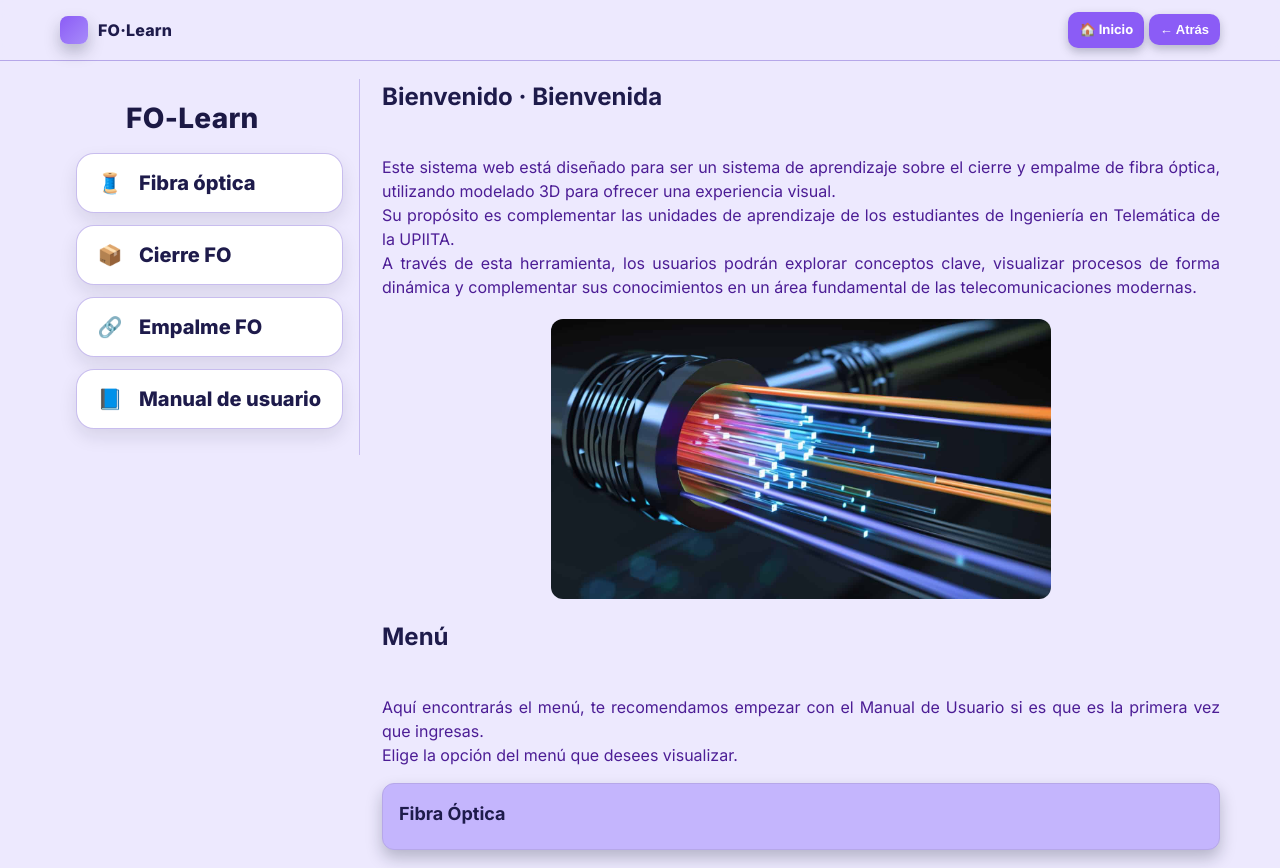
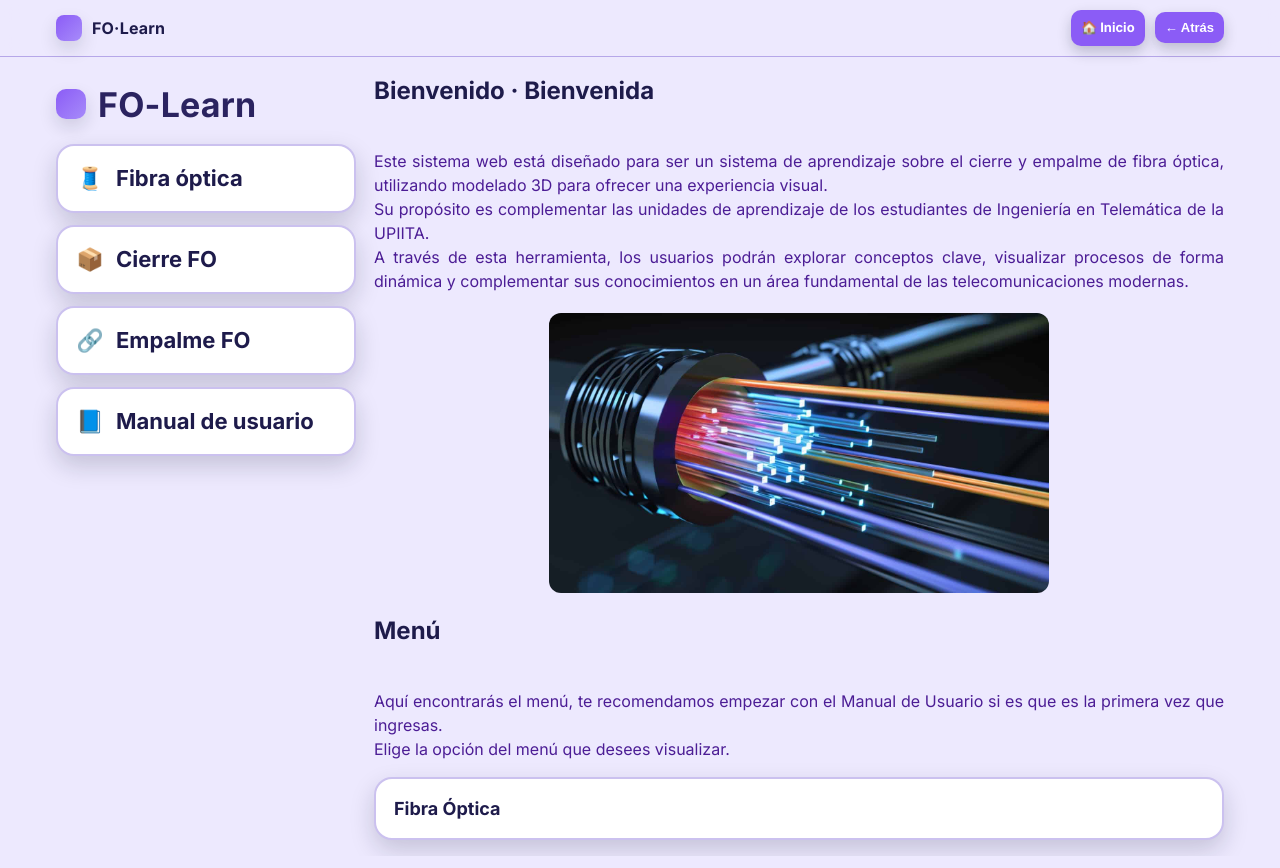
Before and after one commit to karla22rios/fo-learn, a Django app: page / in a window 1280 px wide. Run offline with Django 5.2, Linux system fonts and the light colour scheme; data comes from the database, SQL or seed files in the repository.

Commit message:
Agregamos sidebar2

```diff
--- a/static/css/site.css
+++ b/static/css/site.css
@@ -7,8 +7,11 @@
   --brand: #8B5CF6;
   --brand-light:#A78BFA;
   --line:  #B6A7E9;
-  --radius:12px;
-  --shadow:0 8px 16px rgba(15,23,42,0.25);
+
+  --radius:14px;
+  --shadow:0 10px 24px rgba(15,23,42,0.18);
+  --shadow-soft:0 8px 18px rgba(15,23,42,0.14);
+
   --font: "Inter", system-ui, -apple-system, Segoe UI, Roboto, "Helvetica Neue", Arial;
 }
 
@@ -26,14 +29,14 @@ body{
 .app-header{
   position:sticky; top:0; z-index:100;
   backdrop-filter:saturate(140%) blur(10px);
-  background: color-mix(in srgb, var(--bg) 90%, transparent);
+  background: color-mix(in srgb, var(--bg) 92%, transparent);
   border-bottom:1px solid var(--line);
 }
 
 .nav{
-  max-width:1200px; margin:0 auto; padding:12px 20px;
+  max-width:1200px; margin:0 auto; padding:10px 16px;
   display:flex; align-items:center; justify-content:space-between;
-  gap:16px;
+  gap:12px;
 }
 
 .brand{
@@ -41,41 +44,118 @@ body{
   text-decoration:none; color:var(--text);
 }
 .brand .logo{
-  width:28px; height:28px; border-radius:8px;
+  width:26px; height:26px; border-radius:8px;
   background:linear-gradient(135deg, var(--brand), var(--brand-light));
-  box-shadow: var(--shadow);
+  box-shadow: var(--shadow-soft);
 }
 .brand span{ font-weight:800; letter-spacing:.2px; }
 
-/* ======= Botones Atrás e Inicio (Navbar) ======= */
+.nav-actions{ display:flex; gap:10px; align-items:center; }
+
+/* Botones arriba (más pequeños) */
 .btn-back,
-.btn-home {
+.btn-home{
   background: var(--brand);
-  color: #fff;
-  border: none;
-  border-radius: 10px;
-  padding: 8px 11px;           /* más pequeño */
-  cursor: pointer;
-  font-weight: 700;
-  font-size: 13px;             /* más pequeño */
-  transition: background 0.2s, transform 0.1s, box-shadow 0.2s;
-  box-shadow: 0 4px 10px rgba(15,23,42,0.25);
-  text-decoration: none;
-  display: inline-flex;
-  align-items: center;
-  gap: 6px;
+  color:#fff;
+  border:none;
+  border-radius:10px;
+  padding:8px 10px;        /* más pequeño */
+  cursor:pointer;
+  font-weight:700;
+  font-size:13px;          /* más pequeño */
+  transition: background .2s, transform .1s, box-shadow .2s;
+  box-shadow:0 6px 14px rgba(15,23,42,0.22);
+  text-decoration:none;
+  display:inline-flex;
+  align-items:center;
+  gap:6px;
+}
+.btn-back:hover,
+.btn-home:hover{
+  background: var(--brand-light);
+  transform: translateY(-1px);
+  box-shadow:0 8px 18px rgba(15,23,42,0.26);
 }
 
-.btn-back:hover,
-.btn-home:hover {
-  background: var(--brand-light);
-  transform: translateY(-1px);
-  box-shadow: 0 6px 14px rgba(15,23,42,0.3);
+/* ====== Layout global: sidebar + contenido ====== */
+.app-shell{
+  max-width:1200px;
+  margin:0 auto;
+  padding:16px;
+  display:grid;
+  grid-template-columns: 300px 1fr; /* sidebar + contenido */
+  gap:18px;
 }
 
-/* ====== Contenedor principal ====== */
+.app-sidebar{
+  position:sticky;
+  top:68px;                 /* debajo del header */
+  align-self:start;
+}
+
+.app-content{ min-width: 0; }
+
+/* Contenedor general */
 .container{
-  max-width:1200px; margin:0 auto; padding:18px 20px;
+  padding:0; /* lo controlamos por secciones */
+}
+
+/* ====== Sidebar (recuadros bonitos) ====== */
+.side-brand{
+  display:flex;
+  align-items:center;
+  gap:12px;
+  margin:6px 0 14px 0;
+}
+.side-logo{
+  width:30px; height:30px; border-radius:10px;
+  background:linear-gradient(135deg, var(--brand), var(--brand-light));
+  box-shadow: var(--shadow-soft);
+}
+.side-title{
+  font-weight:900;
+  font-size:34px;           /* más pequeño que antes */
+  letter-spacing:.2px;
+  color: color-mix(in srgb, var(--text) 88%, var(--brand));
+}
+
+.side-nav{
+  display:flex;
+  flex-direction:column;
+  gap:12px;
+}
+
+/* Los "botones" del sidebar */
+.side-link{
+  display:flex;
+  align-items:center;
+  gap:12px;
+  padding:16px 18px;
+  background:#fff;
+  border:2px solid color-mix(in srgb, var(--line) 70%, transparent);
+  border-radius:18px;
+  box-shadow: var(--shadow);
+  text-decoration:none;
+  color:var(--text);
+  font-weight:800;
+  font-size:22px;           /* texto más pequeño */
+  transition: transform .12s ease, box-shadow .12s ease, border-color .12s ease;
+}
+.side-link .ico{ font-size:22px; width:28px; display:inline-flex; justify-content:center; }
+.side-link:hover{
+  transform: translateY(-2px);
+  box-shadow:0 14px 30px rgba(15,23,42,0.18);
+  border-color: color-mix(in srgb, var(--brand) 55%, var(--line));
+}
+
+/* ====== Tipografía utilitaria ====== */
+h1,h2,h3{ margin:0 0 10px 0 }
+.muted{ color:var(--muted) }
+.hl{ color:var(--brand) }
+
+hr.sep{
+  border:0; border-top:1px solid var(--line);
+  margin:14px 0;
 }
 
 /* ====== Tarjetas / paneles ====== */
@@ -87,121 +167,52 @@ body{
 }
 .card.pad{ padding:16px; }
 
-/* =========================================================
-   LAYOUT GLOBAL: SIDEBAR IZQUIERDA + CONTENIDO DERECHA
-   ========================================================= */
-.app-shell{
+/* ====== Grid interno de páginas (ej: step_viewer) ====== */
+.page{
   display:grid;
-  grid-template-columns: 300px 1fr;
-  gap:22px;
+  grid-template-columns: 340px 1fr; /* sidebar de pasos + contenido 3D (más grande) */
+  gap:18px;
   align-items:start;
 }
-
-/* Sidebar */
-.main-sidebar{
-  position:sticky;
-  top:78px;
-  align-self:start;
-  padding:14px 10px;
-  border-right:1px solid color-mix(in srgb, var(--line) 70%, transparent);
+@media (max-width: 980px){
+  .page{ grid-template-columns: 1fr; }
 }
 
-.side-brand{
-  display:flex;
-  align-items:center;
-  gap:12px;
-  margin:4px 6px 14px;
+/* ====== Sidebar de pasos (se mantiene como tarjeta) ====== */
+.sidebar{
+  position:sticky;
+  top:68px;
+  align-self:start;
 }
 
-.logo.big{
-  width:38px; height:38px;
-  border-radius:12px;
+.step-list{
+  margin:0; padding:0; list-style:none;
+}
+.step-list li{ border-left:4px solid transparent; transition: all .2s ease; }
+.step-list a{
+  display:block;
+  padding:10px 12px;
+  color:var(--text);
+  text-decoration:none;
+  border-radius:10px;
+}
+.step-list a:hover{
+  background:var(--brand-light);
+  color:#fff;
+}
+.step-list li.active{ border-left-color: var(--brand); }
+.step-list li.active a{
+  background:var(--brand-light);
+  font-weight:800;
+  color:#fff;
 }
 
-.side-title{
-  font-weight:900;
-  font-size:28px;     /* más pequeño que tu captura */
-  letter-spacing:.3px;
-  color:color-mix(in srgb, var(--text) 92%, #000);
-}
-
-.side-item{
-  display:flex;
-  align-items:center;
-  gap:12px;
-  padding:14px 16px;   /* más compacto */
-  margin:12px 6px;
-  background:#fff;
-  border:1px solid color-mix(in srgb, var(--line) 75%, transparent);
-  border-radius:18px;
-  text-decoration:none;
-  color:var(--text);
-  font-weight:800;
-  font-size:20px;      /* texto más pequeño */
-  box-shadow:0 8px 18px rgba(15,23,42,.10);
-  transition: transform .12s ease, box-shadow .12s ease, border-color .12s ease;
-}
-
-.side-item .ico{
-  width:34px;
-  display:inline-flex;
-  justify-content:center;
-  font-size:20px;
-}
-
-.side-item:hover{
-  transform: translateY(-2px);
-  border-color: var(--brand-light);
-  box-shadow:0 12px 24px rgba(15,23,42,.16);
-}
-
-.main-content{
-  min-width:0;
-}
-
-/* ====== Tipografía utilitaria ====== */
-h1,h2,h3{ margin:0 0 10px 0 }
-.muted{ color:var(--muted) }
-.hl{ color:var(--brand) }
-hr.sep{
-  border:0; border-top:1px solid var(--line);
-  margin:14px 0;
-}
-
-/* ====== Grid de categorías (HOME) ====== */
-.category-grid{
-  display:grid; gap:16px;
-  grid-template-columns: repeat(auto-fit, minmax(220px, 1fr));
-  margin-top:16px;
-}
-
-.category-card{
-  display:block;
-  background:var(--panel);
-  border:1px solid var(--line);
-  border-radius:var(--radius);
-  padding:16px;
-  text-decoration:none;
-  color:var(--text);
-  box-shadow:var(--shadow);
-  transition: transform .15s ease, box-shadow .15s ease;
-}
-.category-card:hover{
-  transform:translateY(-4px);
-  box-shadow:0 12px 28px rgba(15,23,42,.35);
-}
-.category-card h3{
-  margin:0 0 6px 0; font-size:18px; font-weight:700;
-}
-.category-card p{
-  margin:0; font-size:14px;
-}
-
-/* ====== Visor 3D / PDF / Video ====== */
+/* ====== Visor 3D (más grande) ====== */
 .viewer-wrap{
   position:relative;
   width:100%;
-  aspect-ratio:16 / 9;
+  min-height: 520px;           /* ayuda a que NO se vea mini */
+  aspect-ratio: 16 / 10;       /* más alto */
   background:#DFD8FD;
   border-radius:var(--radius);
   border:1px solid var(--line);
@@ -221,76 +232,120 @@ hr.sep{
   font:15px var(--font);
 }
 
+/* ====== Botones genéricos bonitos (para wireframe/reset/otros) ====== */
+.btn{
+  appearance:none;
+  border:1px solid var(--line);
+  border-radius:12px;
+  padding:8px 12px;
+  background:var(--brand);
+  color:#fff;
+  text-decoration:none;
+  cursor:pointer;
+  transition: all .2s ease;
+  font-weight:800;
+  font-size:13px;
+  box-shadow:0 8px 16px rgba(15,23,42,0.18);
+}
+.btn:hover{
+  background:var(--brand-light);
+  transform: translateY(-1px);
+}
+
 /* ====== Navegación entre pasos ====== */
 .step-nav{
   margin-top:18px;
   display:flex; justify-content:space-between; align-items:center;
+  gap:12px;
 }
-
 .nav-btn{
-  padding:8px 14px;
+  padding:10px 14px;
   background:var(--brand);
   color:#fff;
-  border-radius:10px;
+  border-radius:12px;
   text-decoration:none;
-  font-weight:700;
-  transition: background .2s;
+  font-weight:800;
+  transition: background .2s, transform .1s;
+  box-shadow:0 10px 20px rgba(15,23,42,0.16);
 }
 .nav-btn:hover{
   background:var(--brand-light);
+  transform: translateY(-1px);
 }
 
-/* =========================================================
-   MOBILE: sidebar se vuelve horizontal arriba (bonito)
-   ========================================================= */
-@media (max-width: 900px){
+/* ====== Grid de categorías (HOME) ====== */
+.category-grid{
+  display:grid; gap:16px;
+  grid-template-columns: repeat(auto-fit, minmax(220px, 1fr));
+  margin-top:16px;
+}
+
+/* Si quieres que también se vean como “recuadros bonitos” */
+.category-card{
+  display:flex;
+  align-items:center;
+  gap:12px;
+  background:#fff;
+  border:2px solid color-mix(in srgb, var(--line) 70%, transparent);
+  border-radius:18px;
+  padding:16px 18px;
+  text-decoration:none;
+  color:var(--text);
+  box-shadow: var(--shadow);
+  transition: transform .12s ease, box-shadow .12s ease, border-color .12s ease;
+}
+.category-card:hover{
+  transform: translateY(-2px);
+  box-shadow:0 14px 30px rgba(15,23,42,0.18);
+  border-color: color-mix(in srgb, var(--brand) 55%, var(--line));
+}
+.category-card h3{
+  margin:0;
+  font-size:18px;
+  font-weight:900;
+}
+.category-card p{ margin:0; font-size:14px; }
+
+/* ====== RESPONSIVE (MOBILE) ====== */
+@media (max-width: 980px){
   .app-shell{
     grid-template-columns: 1fr;
-    gap:14px;
+    padding:12px;
   }
 
-  .main-sidebar{
+  /* Sidebar arriba en mobile (scroll horizontal) */
+  .app-sidebar{
     position:relative;
     top:auto;
-    border-right:none;
-    padding:0;
-    margin:0;
   }
 
   .side-brand{
-    margin:0 0 10px 0;
+    justify-content:center;
+    margin:10px 0 10px 0;
   }
 
-  .side-title{
-    font-size:22px;
+  .side-title{ font-size:26px; }
+
+  .side-nav{
+    flex-direction:row;
+    overflow:auto;
+    padding-bottom:8px;
+  }
+  .side-link{
+    min-width: 220px;
+    font-size:16px;
+    padding:12px 14px;
+    border-radius:16px;
   }
 
-  /* en móvil: menú horizontal con scroll */
-  .main-sidebar{
-    display:block;
+  /* 3D ocupa mejor el ancho */
+  .viewer-wrap{
+    min-height: 360px;
+    aspect-ratio: 16 / 11;
   }
 
-  .main-sidebar .side-item{
-    display:inline-flex;
-    white-space:nowrap;
-    margin:8px 10px 8px 0;
-    font-size:16px;
-    padding:10px 12px;
-    border-radius:14px;
-  }
-
-  .main-sidebar{
-    overflow-x:auto;
-    padding-bottom:6px;
-  }
-
-  /* header botones un poco más compactos */
-  .btn-back, .btn-home{
-    padding:7px 10px;
+  .btn-back,.btn-home{
+    padding:7px 9px;
     font-size:12px;
   }
-
-  .container{
-    padding:14px 14px;
-  }
 }
--- a/templates/base.html
+++ b/templates/base.html
@@ -5,13 +5,13 @@
   <meta charset="utf-8">
   <title>{% block title %}FO·Learn{% endblock %}</title>
   <meta name="viewport" content="width=device-width,initial-scale=1">
-  <link href="https://fonts.googleapis.com/css2?family=Inter:wght@400;600;700;800&display=swap" rel="stylesheet">
+  <link href="https://fonts.googleapis.com/css2?family=Inter:wght@400;600;700&display=swap" rel="stylesheet">
   <link rel="stylesheet" href="{% static 'css/site.css' %}">
   {% block head %}{% endblock %}
 </head>
 
 <body>
-  <!-- Header -->
+  <!-- Header superior (NO lo quitamos) -->
   <header class="app-header">
     <nav class="nav">
       <a href="{% url 'home' %}" class="brand">
@@ -21,51 +21,50 @@
 
       <div class="nav-actions">
         <a href="{% url 'home' %}" class="btn-home">🏠 Inicio</a>
-        <button class="btn-back" onclick="window.history.back()">← Atrás</button>
+        <button class="btn-back" type="button" onclick="window.history.back()">← Atrás</button>
       </div>
     </nav>
   </header>
 
-  <!-- Layout: Sidebar + Contenido -->
-  <main class="container">
+  <!-- Layout: Sidebar izquierda + Contenido -->
   <div class="app-shell">
-      <!-- Sidebar global (bonita). Por defecto aparece en todas las páginas -->
-      <aside class="main-sidebar">
+    <aside class="app-sidebar">
       <div class="side-brand">
-          <div class="logo big"></div>
+        <div class="side-logo"></div>
         <div class="side-title">FO-Learn</div>
       </div>
 
-        <!-- IMPORTANTE: aquí NO pongo "Inicio" porque me dijiste que lo quitara -->
-        <!-- Cambia los slugs si los tuyos son distintos -->
-        <a class="side-item" href="{% url 'category_detail' 'fibra-optica' %}">
-          <span class="ico">🧵</span>
-          <span>Fibra óptica</span>
+      <!-- Menú fijo (cambia los slug si los tuyos son distintos) -->
+      <nav class="side-nav">
+        <!-- NOTA: aquí NO hay botón "Inicio" (me pediste quitarlo del menú lateral) -->
+        <a class="side-link" href="{% url 'category_detail' 'fibra-optica' %}">
+          <span class="ico">🧵</span><span>Fibra óptica</span>
         </a>
 
-        <a class="side-item" href="{% url 'category_detail' 'cierre-fo' %}">
-          <span class="ico">📦</span>
-          <span>Cierre FO</span>
+        <a class="side-link" href="{% url 'category_detail' 'cierre-de-fibra-optica' %}">
+          <span class="ico">📦</span><span>Cierre FO</span>
         </a>
 
-        <a class="side-item" href="{% url 'category_detail' 'empalme-fo' %}">
-          <span class="ico">🔗</span>
-          <span>Empalme FO</span>
+        <a class="side-link" href="{% url 'category_detail' 'empalme-de-fibra-optica' %}">
+          <span class="ico">🔗</span><span>Empalme FO</span>
         </a>
 
-        <a class="side-item" href="{% url 'category_detail' 'manual-de-usuario' %}">
-          <span class="ico">📘</span>
-          <span>Manual de usuario</span>
+        <a class="side-link" href="{% url 'category_detail' 'manual-de-usuario' %}">
+          <span class="ico">📘</span><span>Manual de usuario</span>
         </a>
+
+        <!-- Si tu “Manual de usuario” NO es categoría sino una página/step,
+             dime y lo apunto a la URL correcta. -->
+      </nav>
 
       {% block sidebar_extra %}{% endblock %}
     </aside>
 
-      <!-- Contenido principal -->
-      <section class="main-content">
+    <main class="app-content">
+      <div class="container">
         {% block content %}{% endblock %}
-      </section>
       </div>
     </main>
+  </div>
 </body>
 </html>
```
Lines whose indentation alone changed are shown as unchanged.
